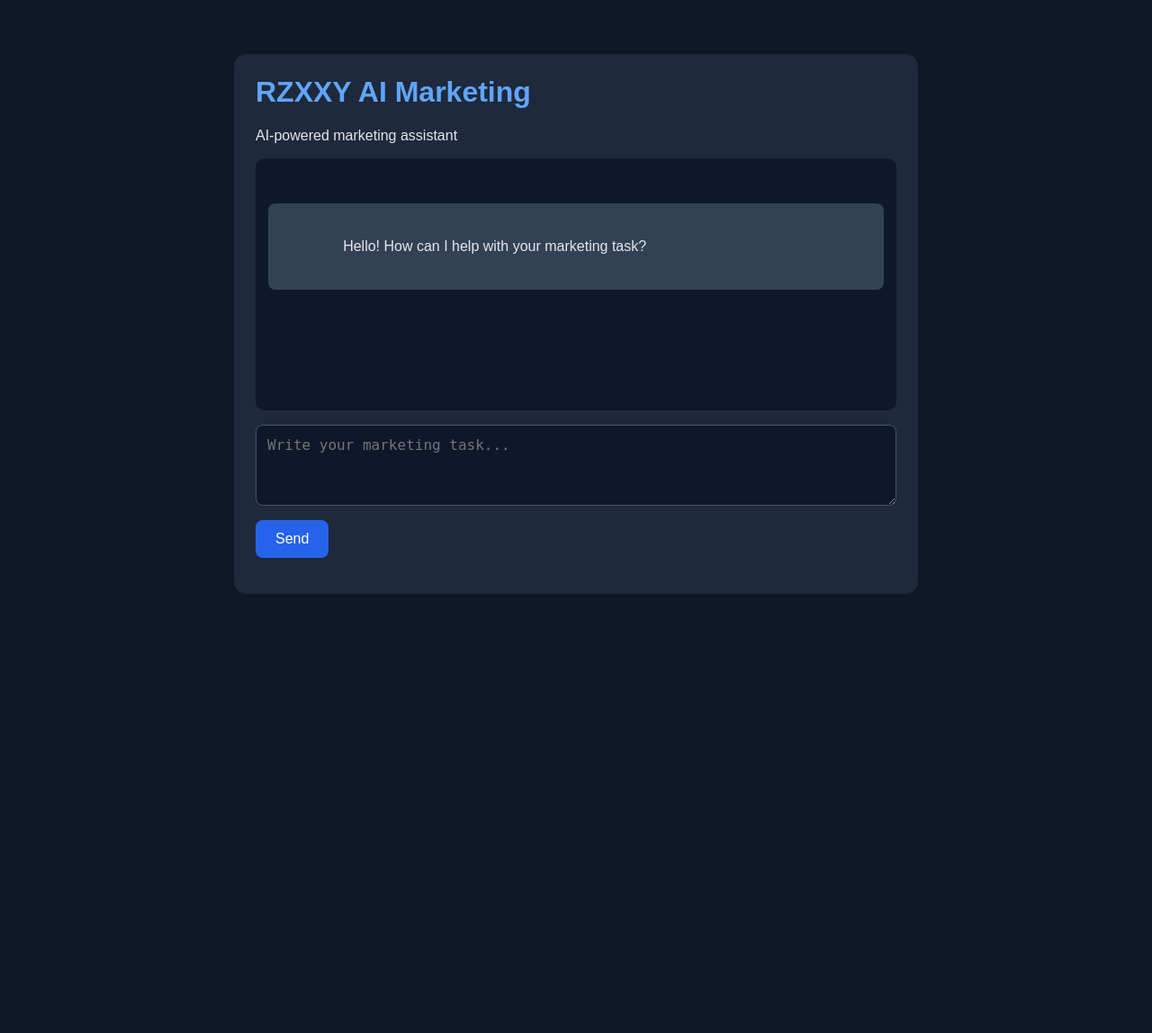
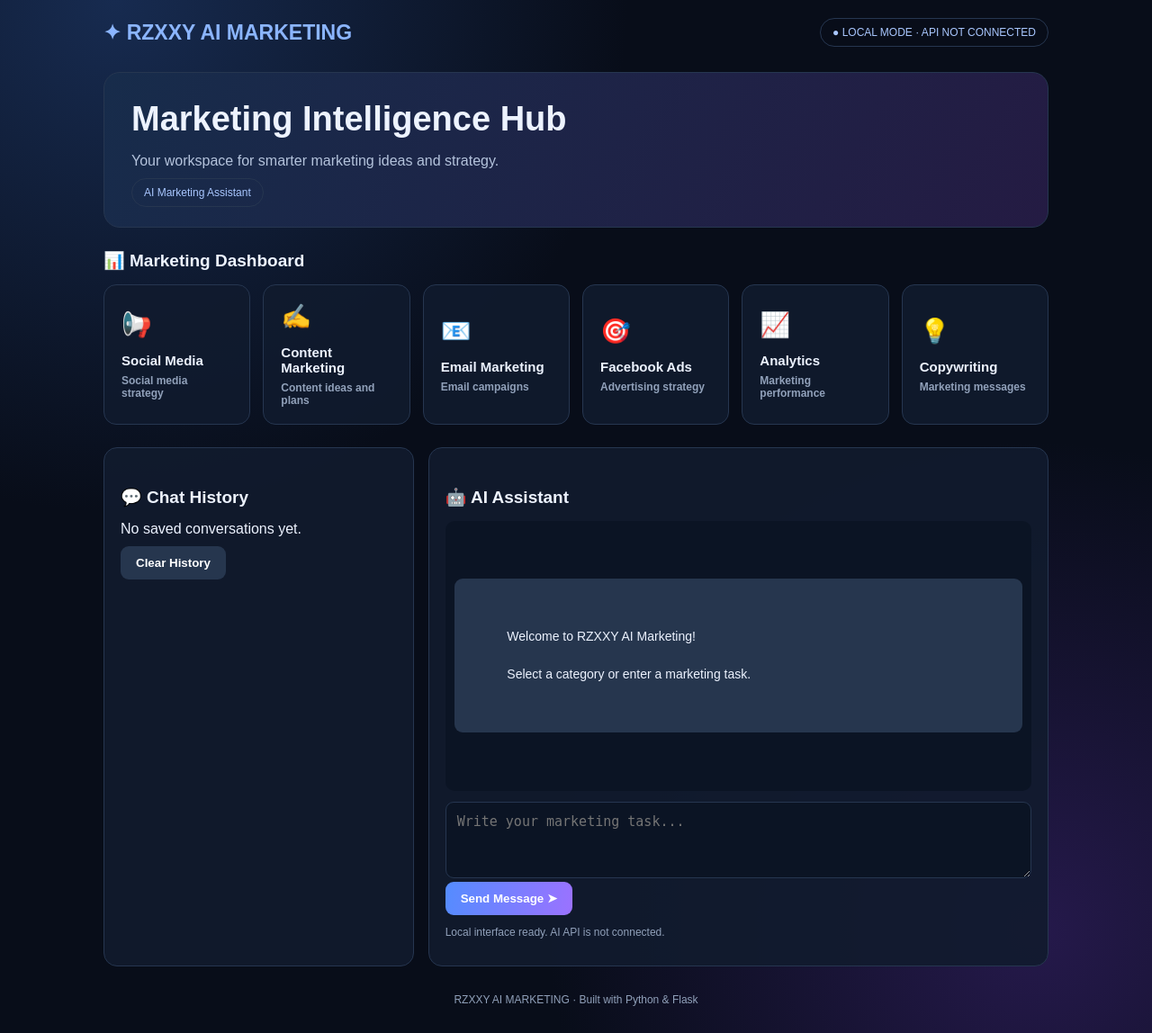
Before and after one commit to Ryzxxy8/RZXXY-AI-Marketing, a Flask app: page / in a window 1280 px wide. Shown: the whole page at 90% size. Before the commit the page ends 660 px from the top, so only its background shows below. Run offline with Flask 3, Linux system fonts and the light colour scheme.

Commit message:
Upgrade marketing dashboard UI with chat history

```diff
--- a/web/templates/index.html
+++ b/web/templates/index.html
@@ -4,163 +4,522 @@
 <meta charset="UTF-8">
 <meta name="viewport" content="width=device-width, initial-scale=1.0">
 <title>RZXXY AI Marketing</title>
+
 <style>
+:root {
+    --bg: #080d19;
+    --card: #111b2e;
+    --border: #263650;
+    --blue: #548cff;
+    --purple: #9b72ff;
+    --text: #edf3ff;
+    --muted: #91a1ba;
+}
+
 * { box-sizing: border-box; }
 
 body {
     margin: 0;
     padding: 20px;
-            background: #101827;
-            color: #e5e7eb;
+    background:
+        radial-gradient(circle at 10% 0%, #172b50, transparent 35%),
+        radial-gradient(circle at 90% 90%, #25194b, transparent 35%),
+        var(--bg);
+    color: var(--text);
     font-family: Arial, sans-serif;
+    min-height: 100vh;
 }
 
 .container {
-            max-width: 760px;
-            margin: 40px auto;
-            background: #1e293b;
-            padding: 24px;
-            border-radius: 14px;
+    max-width: 1050px;
+    margin: auto;
 }
 
-        h1 { margin-top: 0; color: #60a5fa; }
+header {
+    display: flex;
+    justify-content: space-between;
+    align-items: center;
+    flex-wrap: wrap;
+    gap: 12px;
+    margin-bottom: 28px;
+}
+
+.logo {
+    font-size: 23px;
+    font-weight: bold;
+    color: #8bb5ff;
+}
+
+.badge {
+    padding: 8px 13px;
+    border: 1px solid var(--border);
+    border-radius: 20px;
+    color: #a9c7ff;
+    font-size: 12px;
+}
+
+.hero {
+    padding: 30px;
+    border: 1px solid var(--border);
+    border-radius: 18px;
+    background: linear-gradient(120deg, #172c4b, #241b43);
+    margin-bottom: 25px;
+    animation: appear .6s ease;
+}
+
+.hero h1 {
+    font-size: clamp(25px, 5vw, 38px);
+    margin: 0 0 10px;
+}
+
+.hero p { color: #b4c3dc; }
+
+h2 { font-size: 19px; margin: 25px 0 15px; }
+
+.grid {
+    display: grid;
+    grid-template-columns: repeat(auto-fit, minmax(145px, 1fr));
+    gap: 14px;
+}
+
+.card {
+    background: rgba(17, 27, 46, .88);
+    border: 1px solid var(--border);
+    border-radius: 14px;
+    padding: 19px;
+    transition: .25s;
+}
+
+.card:hover {
+    transform: translateY(-4px);
+    border-color: var(--blue);
+    box-shadow: 0 8px 25px #0005;
+}
+
+.category {
+    cursor: pointer;
+    text-align: left;
+    color: var(--text);
+    width: 100%;
+}
+
+.icon { font-size: 27px; }
+.card h3 { font-size: 15px; margin-bottom: 7px; }
+.card p { font-size: 12px; color: var(--muted); margin: 0; }
+
+.workspace {
+    display: grid;
+    grid-template-columns: 1fr 2fr;
+    gap: 16px;
+    margin-top: 25px;
+}
+
+.history-panel, .chat-panel {
+    background: rgba(17, 27, 46, .9);
+    border: 1px solid var(--border);
+    border-radius: 15px;
+    padding: 18px;
+    min-width: 0;
+}
+
+.history-item {
+    padding: 10px;
+    border-radius: 8px;
+    background: #1a2941;
+    margin: 8px 0;
+    font-size: 13px;
+    cursor: pointer;
+    overflow-wrap: anywhere;
+}
+
+.history-item:hover { background: #263d60; }
 
 #messages {
-            min-height: 280px;
-            max-height: 480px;
+    height: 300px;
     overflow-y: auto;
-            padding: 14px;
-            background: #0f172a;
+    padding: 10px;
+    background: #0b1424;
     border-radius: 10px;
-            margin-bottom: 16px;
+    margin-bottom: 12px;
     white-space: pre-wrap;
     overflow-wrap: anywhere;
 }
 
 .message {
     padding: 12px;
-            margin-bottom: 12px;
-            border-radius: 8px;
+    margin-bottom: 10px;
+    border-radius: 9px;
     line-height: 1.5;
+    font-size: 14px;
 }
 
-        .user { background: #1d4ed8; }
-        .assistant { background: #334155; }
-        .error { background: #7f1d1d; }
+.user { background: #214d91; }
+.assistant { background: #26364e; }
+.error { background: #702c3b; }
 
 textarea {
     width: 100%;
-            min-height: 90px;
+    min-height: 85px;
     padding: 12px;
-            border: 1px solid #475569;
-            border-radius: 8px;
-            background: #0f172a;
+    border-radius: 9px;
+    border: 1px solid var(--border);
+    background: #0b1424;
     color: white;
-            font-size: 16px;
+    font-size: 15px;
     resize: vertical;
 }
 
 button {
-            margin-top: 12px;
-            padding: 12px 22px;
+    cursor: pointer;
     border: 0;
-            border-radius: 8px;
-            background: #2563eb;
+    border-radius: 9px;
+    padding: 11px 17px;
+    background: linear-gradient(100deg, var(--blue), var(--purple));
     color: white;
-            font-size: 16px;
-            cursor: pointer;
+    font-weight: bold;
 }
 
-        button:disabled {
-            opacity: 0.5;
-            cursor: not-allowed;
+button:disabled { opacity: .5; }
+
+.secondary {
+    background: #26364e;
+    margin-top: 10px;
 }
 
-        #status { color: #94a3b8; }
+#status { color: var(--muted); font-size: 12px; }
+
+footer {
+    text-align: center;
+    color: var(--muted);
+    font-size: 12px;
+    padding: 30px 0 10px;
+}
+
+@keyframes appear {
+    from { opacity: 0; transform: translateY(12px); }
+    to { opacity: 1; transform: translateY(0); }
+}
+
+@media(max-width: 650px) {
+    body { padding: 13px; }
+    .workspace { grid-template-columns: 1fr; }
+    .hero { padding: 22px; }
+}
 </style>
 </head>
+
 <body>
 <main class="container">
-        <h1>RZXXY AI Marketing</h1>
-        <p>AI-powered marketing assistant</p>
+
+<header>
+    <div class="logo">✦ RZXXY AI MARKETING</div>
+    <div class="badge">● LOCAL MODE · API NOT CONNECTED</div>
+
+</header>
+
+<section class="hero">
+
+    <h1>Marketing Intelligence Hub</h1>
+
+    <p>Your workspace for smarter marketing ideas and strategy.</p>
+
+    <span class="badge">AI Marketing Assistant</span>
+
+</section>
+
+<h2>📊 Marketing Dashboard</h2>
+
+<section class="grid">
+
+    <button class="card category" data-task="Create a social media marketing strategy">
+
+        <div class="icon">📢</div>
+
+        <h3>Social Media</h3>
+
+        <p>Social media strategy</p>
+
+    </button>
+
+    <button class="card category" data-task="Create a content marketing plan">
+
+        <div class="icon">✍️</div>
+
+        <h3>Content Marketing</h3>
+
+        <p>Content ideas and plans</p>
+
+    </button>
+
+    <button class="card category" data-task="Write a marketing email campaign">
+
+        <div class="icon">📧</div>
+
+        <h3>Email Marketing</h3>
+
+        <p>Email campaigns</p>
+
+    </button>
+
+    <button class="card category" data-task="Create a Facebook advertising campaign">
+
+        <div class="icon">🎯</div>
+
+        <h3>Facebook Ads</h3>
+
+        <p>Advertising strategy</p>
+
+    </button>
+
+    <button class="card category" data-task="Analyze marketing performance metrics">
+
+        <div class="icon">📈</div>
+
+        <h3>Analytics</h3>
+
+        <p>Marketing performance</p>
+
+    </button>
+
+    <button class="card category" data-task="Write persuasive marketing copy">
+
+        <div class="icon">💡</div>
+
+        <h3>Copywriting</h3>
+
+        <p>Marketing messages</p>
+
+    </button>
+
+</section>
+
+<section class="workspace">
+
+<aside class="history-panel">
+
+    <h2>💬 Chat History</h2>
+
+    <div id="history"></div>
+
+    <button class="secondary" id="clear-history">Clear History</button>
+
+</aside>
+
+<section class="chat-panel">
+
+    <h2>🤖 AI Assistant</h2>
 
     <div id="messages" aria-live="polite">
+
         <div class="message assistant">
-                Hello! How can I help with your marketing task?
+
+            Welcome to RZXXY AI Marketing!
+
+            Select a category or enter a marketing task.
+
         </div>
+
     </div>
 
     <form id="chat-form">
-            <textarea
-                id="message"
+
+        <textarea id="message"
+
             placeholder="Write your marketing task..."
-                required
-            ></textarea>
-            <button id="send-button" type="submit">Send</button>
-            <p id="status"></p>
+
+            required></textarea>
+
+        <button id="send-button" type="submit">Send Message ➤</button>
+
+        <p id="status">Local interface ready. AI API is not connected.</p>
+
     </form>
+
+</section>
+
+</section>
+
+<footer>RZXXY AI MARKETING · Built with Python & Flask</footer>
+
 </main>
 
 <script>
+
 const form = document.getElementById("chat-form");
+
 const input = document.getElementById("message");
+
 const messages = document.getElementById("messages");
+
 const button = document.getElementById("send-button");
-        const status = document.getElementById("status");
+
+const statusText = document.getElementById("status");
+
+const historyBox = document.getElementById("history");
+
+let conversations = [];
+
+try {
+
+    conversations = JSON.parse(
+
+        localStorage.getItem("rzxxy_marketing_history") || "[]"
+
+    );
+
+} catch {
+
+    conversations = [];
+
+}
+
+function saveHistory() {
+
+    localStorage.setItem(
+
+        "rzxxy_marketing_history",
+
+        JSON.stringify(conversations)
+
+    );
+
+}
 
 function addMessage(text, type) {
+
     const item = document.createElement("div");
+
     item.className = "message " + type;
+
     item.textContent = text;
+
     messages.appendChild(item);
+
     messages.scrollTop = messages.scrollHeight;
+
 }
 
-        form.addEventListener("submit", async function(event) {
+function renderHistory() {
+
+    historyBox.replaceChildren();
+
+    conversations.slice().reverse().forEach((chat) => {
+
+        const item = document.createElement("div");
+
+        item.className = "history-item";
+
+        item.textContent = "💬 " + chat.question;
+
+        item.addEventListener("click", () => {
+
+            messages.replaceChildren();
+
+            addMessage("You: " + chat.question, "user");
+
+            addMessage(chat.answer, chat.error ? "error" : "assistant");
+
+        });
+
+        historyBox.appendChild(item);
+
+    });
+
+    if (!conversations.length) {
+
+        historyBox.textContent = "No saved conversations yet.";
+
+    }
+
+}
+
+document.querySelectorAll(".category").forEach((card) => {
+
+    card.addEventListener("click", () => {
+
+        input.value = card.dataset.task;
+
+        input.focus();
+
+    });
+
+});
+
+form.addEventListener("submit", async (event) => {
+
     event.preventDefault();
 
-            const message = input.value.trim();
-            if (!message) return;
+    const question = input.value.trim();
 
-            addMessage("You: " + message, "user");
+    if (!question) return;
+
+    addMessage("You: " + question, "user");
+
     input.value = "";
+
     button.disabled = true;
-            status.textContent = "AI is working...";
+
+    statusText.textContent = "Connecting to AI...";
+
+    let answer = "";
+
+    let errorOccurred = false;
 
     try {
+
         const response = await fetch("/api/chat", {
+
             method: "POST",
-                    headers: {
-                        "Content-Type": "application/json"
-                    },
-                    body: JSON.stringify({ message: message })
+
+            headers: {"Content-Type": "application/json"},
+
+            body: JSON.stringify({message: question})
+
         });
 
         const data = await response.json();
 
         if (!response.ok) {
+
             throw new Error(data.error || "Request failed.");
+
         }
 
-                addMessag(
+        answer = "Categories: " + data.categories.join(", ") +
 
-                    "Categories: " + data.categories.join(", ") +
+                 "\n\n" + data.answer;
 
-                    "\n\n" + data.answer,
-
-                    "assistant"
-
-                );
+        addMessage(answer, "assistant");
 
     } catch (error) {
 
-                addMessage("Error: " + error.message, "error");
+        errorOccurred = true;
+
+        answer = "Error: " + error.message;
+
+        addMessage(answer, "error");
 
     } finally {
 
+        conversations.push({
+
+            question: question,
+
+            answer: answer,
+
+            error: errorOccurred,
+
+            time: new Date().toISOString()
+
+        });
+
+        saveHistory();
+
+        renderHistory();
+
         button.disabled = false;
 
-                status.textContent = "";
+        statusText.textContent = "Ready";
 
         input.focus();
 
@@ -168,6 +527,18 @@
 
 });
 
+document.getElementById("clear-history").addEventListener("click", () => {
+
+    conversations = [];
+
+    saveHistory();
+
+    renderHistory();
+
+});
+
+renderHistory();
+
 </script>
 
 </body>
```
Lines whose indentation alone changed are shown as unchanged.
